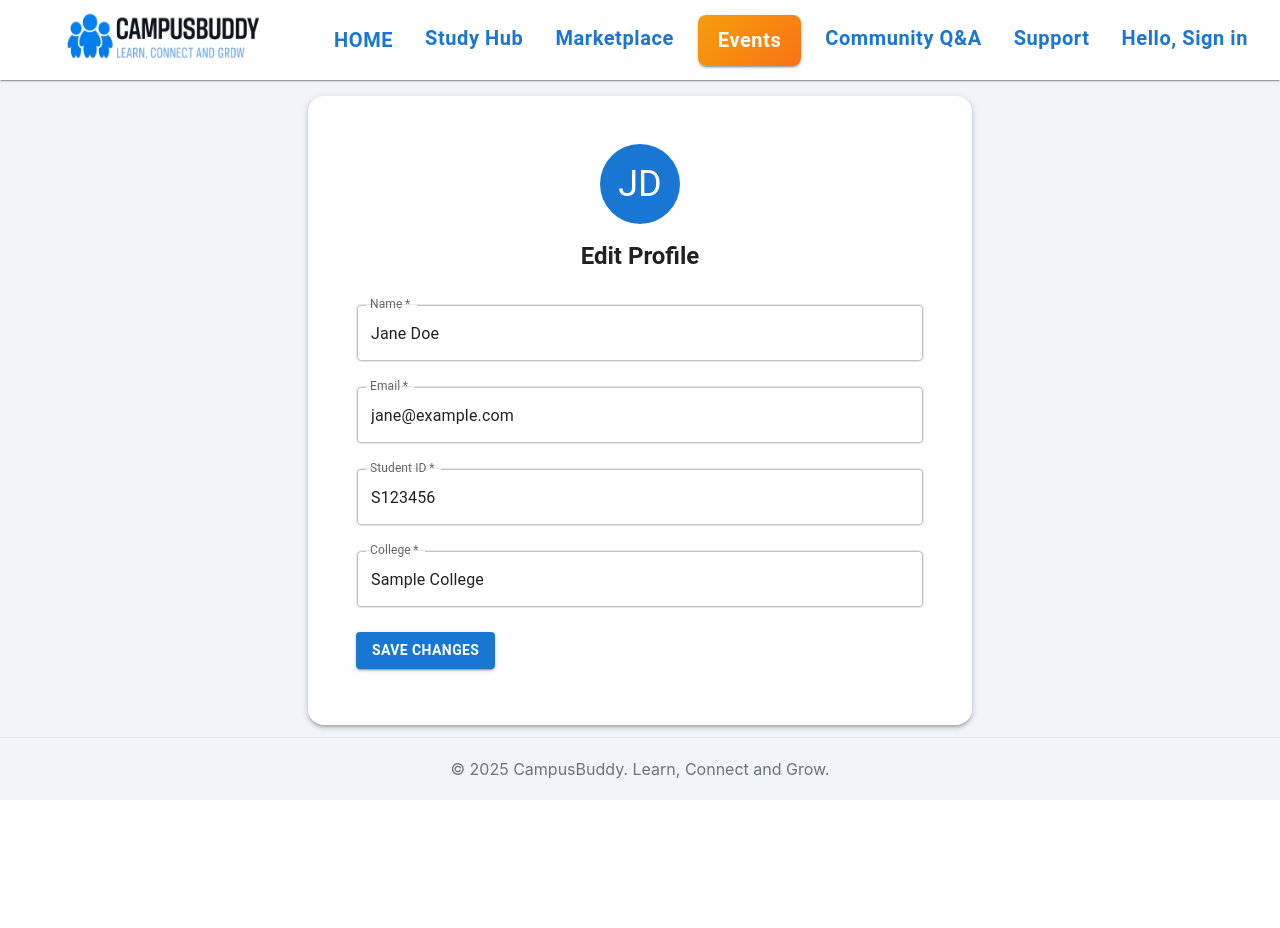
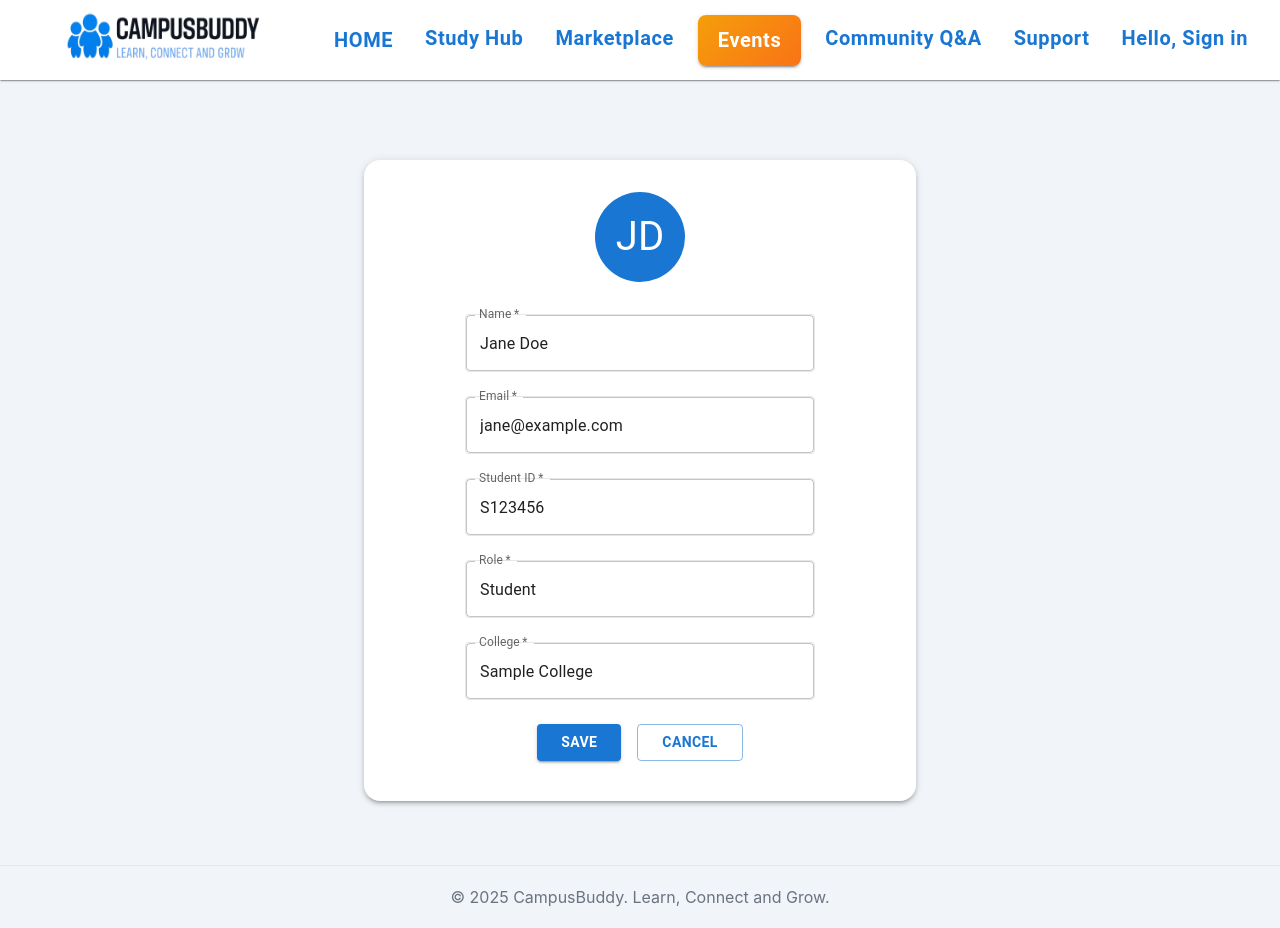
Before and after one commit to virajsparekh/campusbuddy, a React (Vite) app: page /profile in a window 1280 px wide. Both pictures are taken after a click on the button "EDIT PROFILE". Before the commit the page ends 800 px from the top, so only its background shows below. Built offline with nearby package versions, Linux system fonts and the light colour scheme.

Commit message:
updated changes

```diff
--- a/src/components/marketplace/BrowseListings.jsx
+++ b/src/components/marketplace/BrowseListings.jsx
@@ -136,21 +136,23 @@ export default function BrowseListings() {
         </List>
         <Divider sx={{ my: 2 }} />
         <Button
+          component={RouterLink}
+          to="/marketplace/post"
           variant="contained"
           color="primary"
           startIcon={<AddCircleOutlineIcon />}
           fullWidth
           sx={{ fontWeight: 700, borderRadius: 2, mb: 1 }}
-          onClick={() => window.location.href = '/marketplace/post'}
         >
           Create new listing
         </Button>
         <Button
+          component={RouterLink}
+          to="/marketplace/mylistings"
           variant="outlined"
           color="primary"
           fullWidth
           sx={{ fontWeight: 700, borderRadius: 2 }}
-          onClick={() => window.location.href = '/marketplace/mylistings'}
         >
           My Listings
         </Button>
--- a/src/components/profile/UserProfile.jsx
+++ b/src/components/profile/UserProfile.jsx
@@ -1,51 +1,160 @@
 import React, { useState } from 'react';
-import { Box, Card, CardContent, Typography, Tabs, Tab, Button, Container } from '@mui/material';
+import { Box, Card, CardContent, Typography, Button, Avatar, Container, TextField, Stack } from '@mui/material';
 import Header from '../common/Header';
 import Footer from '../common/Footer';
-import EditProfile from './EditProfile';
-import ViewProfile from './ViewProfile';
-import AccountSettings from './AccountSettings';
 
-const demoUser = {
+const initialUser = {
   name: 'Jane Doe',
   email: 'jane@example.com',
   studentId: 'S123456',
-  role: 'student',
-  isPremium: true,
-  premiumExpiry: '2024-12-31',
+  role: 'Student',
   college: { name: 'Sample College', type: 'Public', province: 'Ontario' },
 };
 
 export default function UserProfile() {
-  const [tab, setTab] = useState(0);
+  const [user, setUser] = useState(initialUser);
+  const [editing, setEditing] = useState(false);
+  const [form, setForm] = useState({
+    name: user.name,
+    email: user.email,
+    studentId: user.studentId,
+    role: user.role,
+    college: user.college.name,
+  });
+
+  const handleEdit = () => setEditing(true);
+
+  const handleCancel = () => {
+    setForm({
+      name: user.name,
+      email: user.email,
+      studentId: user.studentId,
+      role: user.role,
+      college: user.college.name,
+    });
+    setEditing(false);
+  };
+
+  const handleChange = (field) => (e) =>
+    setForm((prev) => ({ ...prev, [field]: e.target.value }));
+
+  const handleSave = (e) => {
+    e.preventDefault();
+    setUser({
+      ...user,
+      name: form.name,
+      email: form.email,
+      studentId: form.studentId,
+      role: form.role,
+      college: { ...user.college, name: form.college },
+    });
+    setEditing(false);
+  };
 
   return (
-    <Box sx={{ minHeight: '100vh', width: '100vw', background: 'var(--cb-bg, #F1F5F9)' }}>
+    <Box
+      sx={{
+        display: 'flex',
+        flexDirection: 'column',
+        minHeight: '100vh',
+        width: '100vw',
+        backgroundColor: 'var(--cb-bg, #F1F5F9)',
+      }}
+    >
       <Header />
-      <Container maxWidth="sm" sx={{ py: 8 }}>
-        <Card sx={{ borderRadius: 4, boxShadow: 3 }}>
-          <CardContent>
-            <Typography variant="h4" fontWeight={700} color="#2563EB" mb={3} align="center">
-              👤 User Profile
-            </Typography>
-            <Tabs
-              value={tab}
-              onChange={(_, v) => setTab(v)}
-              variant="fullWidth"
-              sx={{ mb: 3 }}
-              indicatorColor="primary"
-              textColor="primary"
-            >
-              <Tab label="View Profile" />
-              <Tab label="Edit Profile" />
-              <Tab label="Account Settings" />
-            </Tabs>
-            {tab === 0 && <ViewProfile user={demoUser} />}
-            {tab === 1 && <EditProfile user={demoUser} />}
-            {tab === 2 && <AccountSettings user={demoUser} />}
+
+      <Container maxWidth="sm" sx={{ py: 8, flexGrow: 1 }}>
+        <Card sx={{ borderRadius: 4, boxShadow: 3, p: 2 }}>
+          <CardContent sx={{ display: 'flex', flexDirection: 'column', alignItems: 'center' }}>
+            <Avatar sx={{ width: 90, height: 90, mb: 2, bgcolor: 'primary.main', fontSize: 40 }}>
+              {(editing ? form.name : user.name)
+                .split(' ')
+                .map((w) => w[0])
+                .join('')
+                .slice(0, 2)}
+            </Avatar>
+
+            {!editing ? (
+              <>
+                <Typography variant="h5" fontWeight={700} mb={1} align="center">
+                  {user.name}
+                </Typography>
+                <Typography variant="body1" color="text.secondary" mb={1} align="center">
+                  {user.email}
+                </Typography>
+                <Typography variant="body2" color="text.secondary" mb={0.5} align="center">
+                  Student ID: {user.studentId}
+                </Typography>
+                <Typography variant="body2" color="text.secondary" mb={0.5} align="center">
+                  Role: {user.role}
+                </Typography>
+                <Typography variant="body2" color="text.secondary" mb={2} align="center">
+                  College: {user.college.name} ({user.college.type}, {user.college.province})
+                </Typography>
+                <Button variant="contained" color="primary" sx={{ fontWeight: 700, mt: 2, px: 4 }} onClick={handleEdit}>
+                  EDIT PROFILE
+                </Button>
+              </>
+            ) : (
+              <Box
+                component="form"
+                onSubmit={handleSave}
+                sx={{ width: '100%', maxWidth: 350, display: 'flex', flexDirection: 'column', alignItems: 'center' }}
+              >
+                <TextField
+                  label="Name"
+                  value={form.name}
+                  onChange={handleChange('name')}
+                  fullWidth
+                  margin="normal"
+                  required
+                />
+                <TextField
+                  label="Email"
+                  value={form.email}
+                  onChange={handleChange('email')}
+                  fullWidth
+                  margin="normal"
+                  required
+                />
+                <TextField
+                  label="Student ID"
+                  value={form.studentId}
+                  onChange={handleChange('studentId')}
+                  fullWidth
+                  margin="normal"
+                  required
+                />
+                <TextField
+                  label="Role"
+                  value={form.role}
+                  onChange={handleChange('role')}
+                  fullWidth
+                  margin="normal"
+                  required
+                />
+                <TextField
+                  label="College"
+                  value={form.college}
+                  onChange={handleChange('college')}
+                  fullWidth
+                  margin="normal"
+                  required
+                />
+                <Stack direction="row" spacing={2} sx={{ mt: 2 }}>
+                  <Button variant="contained" color="primary" type="submit" sx={{ fontWeight: 700, px: 3 }}>
+                    Save
+                  </Button>
+                  <Button variant="outlined" color="primary" onClick={handleCancel} sx={{ fontWeight: 700, px: 3 }}>
+                    Cancel
+                  </Button>
+                </Stack>
+              </Box>
+            )}
           </CardContent>
         </Card>
       </Container>
+
       <Footer />
     </Box>
   );
```
Also changed, not shown: vercel.json (added).
